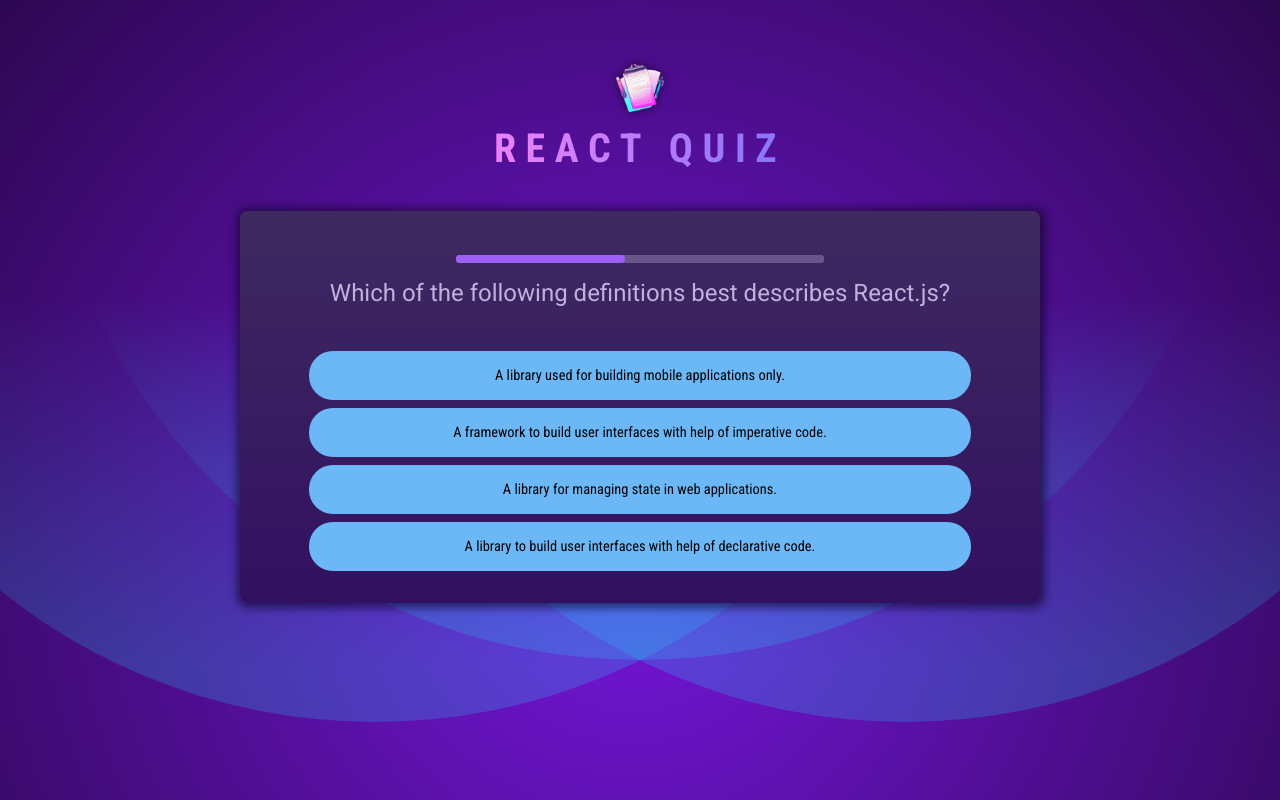
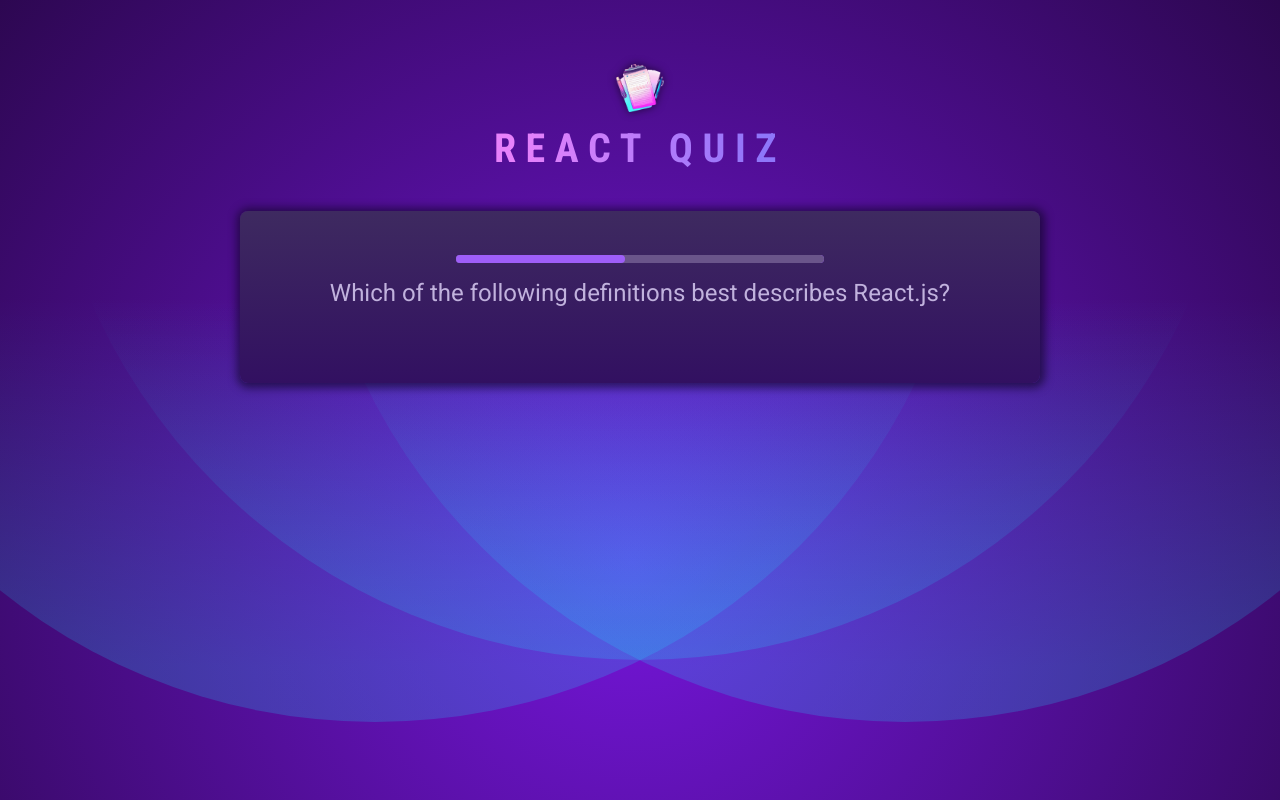
Before and after one commit to EmmaXZhang/React-quiz-app-practice, a React (Vite) app: page / in a window 1280 px wide. Built offline with nearby package versions, Linux system fonts and the light colour scheme.

Commit message:
add selected answer check feature

```diff
--- a/src/components/Quiz.jsx
+++ b/src/components/Quiz.jsx
@@ -4,6 +4,7 @@
 import QuestionTimer from "./QuestionTimer.jsx";
 
 const Quiz = () => {
+  const [answerState, setAnswerState] = useState("");
   const [userAnswers, setUserAnswers] = useState([]);
 
   //answer 0 -> quesiton 0
@@ -11,18 +12,35 @@
   //question 0 -> answer 1 -> active question index 1
   //question 1 -> answer 2 -> active question index 2
   //question 2 -> answer 3 -> active question index 3
-  const activeQuestionIndex = userAnswers.length;
+
+  // check if question answered or not
+  const activeQuestionIndex =
+    answerState === "" ? userAnswers.length : userAnswers.length - 1;
 
   const quizIsComplete = activeQuestionIndex === QUESTIONS.length;
 
-  const handleSelectAnswer = useCallback(function handleSelectAnswer(
-    selectedAnswer
-  ) {
-    setUserAnswers((prevUserAnswers) => {
-      return [...prevUserAnswers, selectedAnswer];
-    });
-  },
-  []);
+  const handleSelectAnswer = useCallback(
+    function handleSelectAnswer(selectedAnswer) {
+      setAnswerState("answered");
+
+      setUserAnswers((prevUserAnswers) => {
+        return [...prevUserAnswers, selectedAnswer];
+      });
+
+      // check is answer correct or wrong in 1 second
+      setTimeout(() => {
+        if (selectedAnswer === QUESTIONS[activeQuestionIndex].answers[0]) {
+          setAnswerState("correct");
+        } else {
+          setAnswerState("wrong");
+        }
+
+        //after 2 seondes, setAnswerState to "" -> move to next question
+        setTimeout(setAnswerState(""), 2000);
+      }, 1000);
+    },
+    [activeQuestionIndex]
+  );
 
   // If handleSelectAnswer were to change,
   // handleSkipAnswer needs to be recreated to use the new version of handleSelectAnswer.
@@ -51,19 +69,38 @@
       <div id="question">
         {/* onTimeOut function is execute once time expired */}
         <QuestionTimer
+          // build-in props -> key to track changes state
           key={activeQuestionIndex}
           timeout={10000}
           onTimeOut={handleSkipAnswer}
         />
         <h2>{QUESTIONS[activeQuestionIndex].text}</h2>
         <ul id="answers">
-          {shuffledAnswers.map((answer) => (
+          {shuffledAnswers.map((answer) => {
+            let cssClass = "";
+            const isSelected = userAnswers[userAnswers.length - 1] === answer;
+
+            if (answerState === "answered" && isSelected) {
+              cssClass = "selected";
+            }
+
+            if (
+              (answerState === "correct" || answerState === "wrong") &&
+              isSelected
+            ) {
+              cssClass = answerState;
+            }
+
+            return;
             <li key={answer} className="answer">
-              <button onClick={() => handleSelectAnswer(answer)}>
+              <button
+                onClick={() => handleSelectAnswer(answer)}
+                className={cssClass}
+              >
                 {answer}
               </button>
-            </li>
-          ))}
+            </li>;
+          })}
         </ul>
       </div>
     </div>
```
